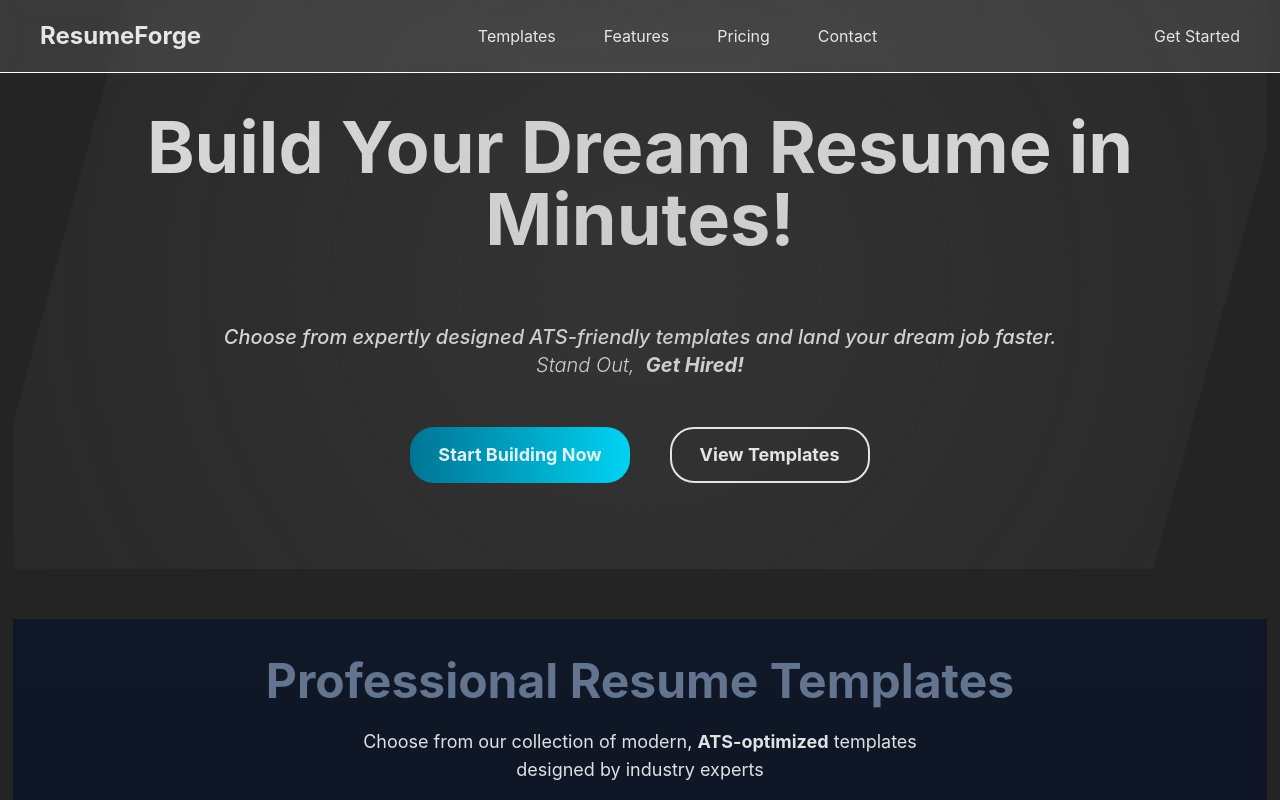
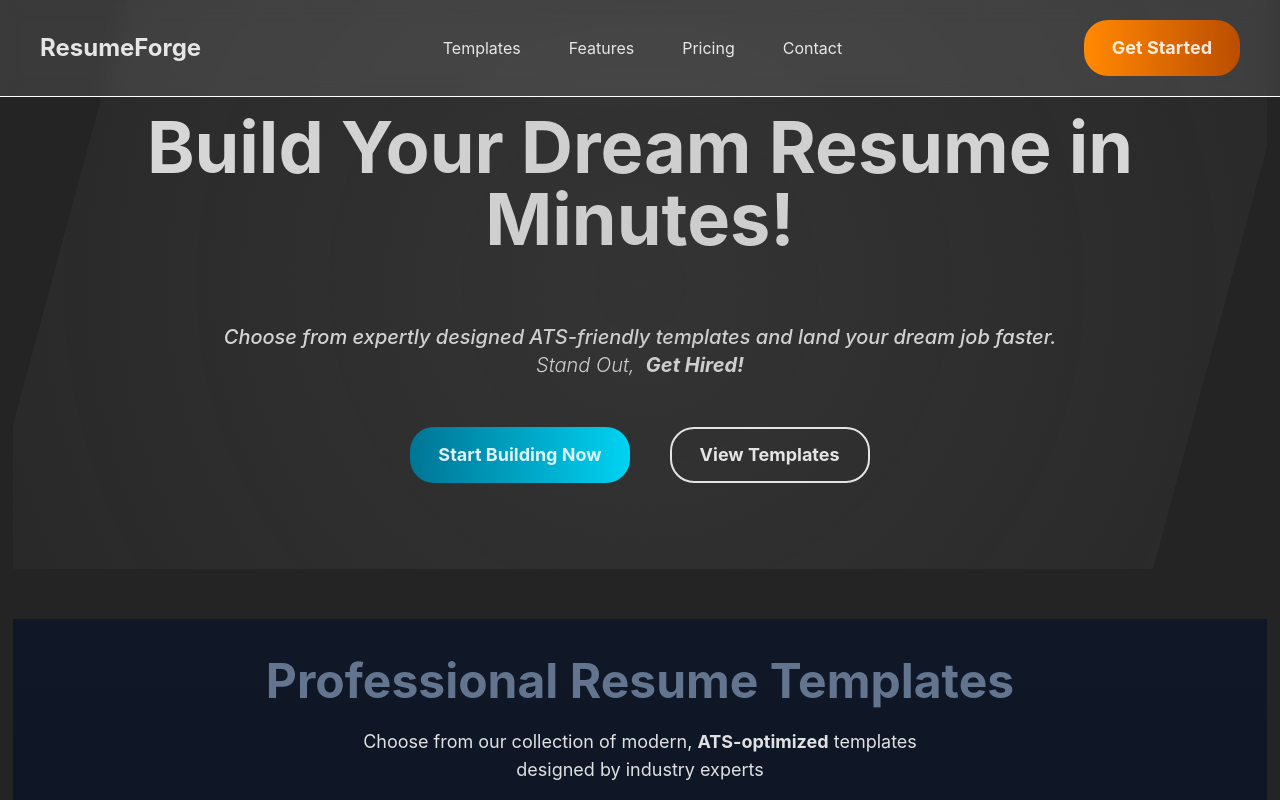
Before and after one commit to Subhranshu-Lenka/React-Resume-Builder, a React (Vite) app: page / in a window 1280 px wide. Shown: the top 800 px of the page. Built offline with nearby package versions, Linux system fonts and the light colour scheme.

Commit message:
replace "Get Started" link with PrimaryBtn component in MainHeader

```diff
--- a/src/components/Header/MainHeader.jsx
+++ b/src/components/Header/MainHeader.jsx
@@ -1,5 +1,7 @@
 import { Link, NavLink } from "react-router-dom";
 import "./mainHeader.css";
+import PrimaryBtn from "../Buttons/PrimaryBtn";
+
 function MainHeader({ onFeatureClick }) {
   return (
     <>
@@ -39,7 +41,11 @@ function MainHeader({ onFeatureClick }) {
               </li>
             </ul>
 
-            <NavLink to="/">Get Started</NavLink>
+            <PrimaryBtn
+              btnLabel="Get Started"
+              btnGradient="from-orange-400 to-amber-700"
+              navigationPath="/login"
+            />
           </nav>
         </div>
       </header>
```
